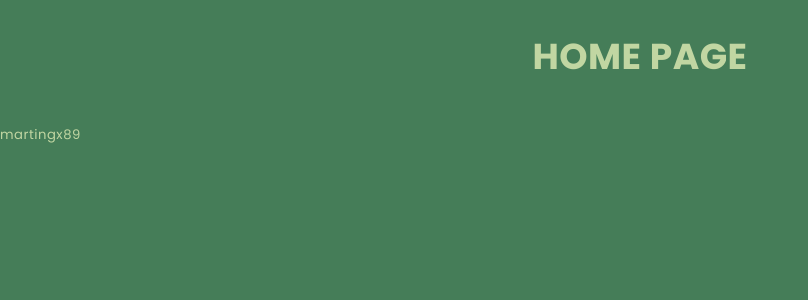
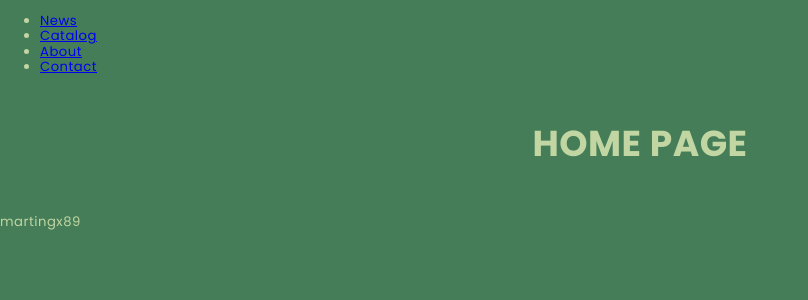
Before and after one commit to martingx89/sheep-one, a React (Create React App) app: page / in a window 1280 px wide. Shown: the top 300 px of the page, without its empty margins (0-808 px from the left). Built offline with nearby package versions, Linux system fonts and the light colour scheme; no server answers.

Commit message:
Add: basic navigation

```diff
--- a/src/components/views/Navbar/Navbar.js
+++ b/src/components/views/Navbar/Navbar.js
@@ -1,5 +1,24 @@
+import { Link } from 'react-router-dom';
+
 const Navbar = () => {
-  return <></>;
+  return (
+    <nav>
+      <ul>
+        <li>
+          <Link to='/news'>News</Link>
+        </li>
+        <li>
+          <Link to='/catalog'>Catalog</Link>
+        </li>
+        <li>
+          <Link to='/about'>About</Link>
+        </li>
+        <li>
+          <Link to='contact'>Contact</Link>
+        </li>
+      </ul>
+    </nav>
+  );
 };
 
 export default Navbar;
```
